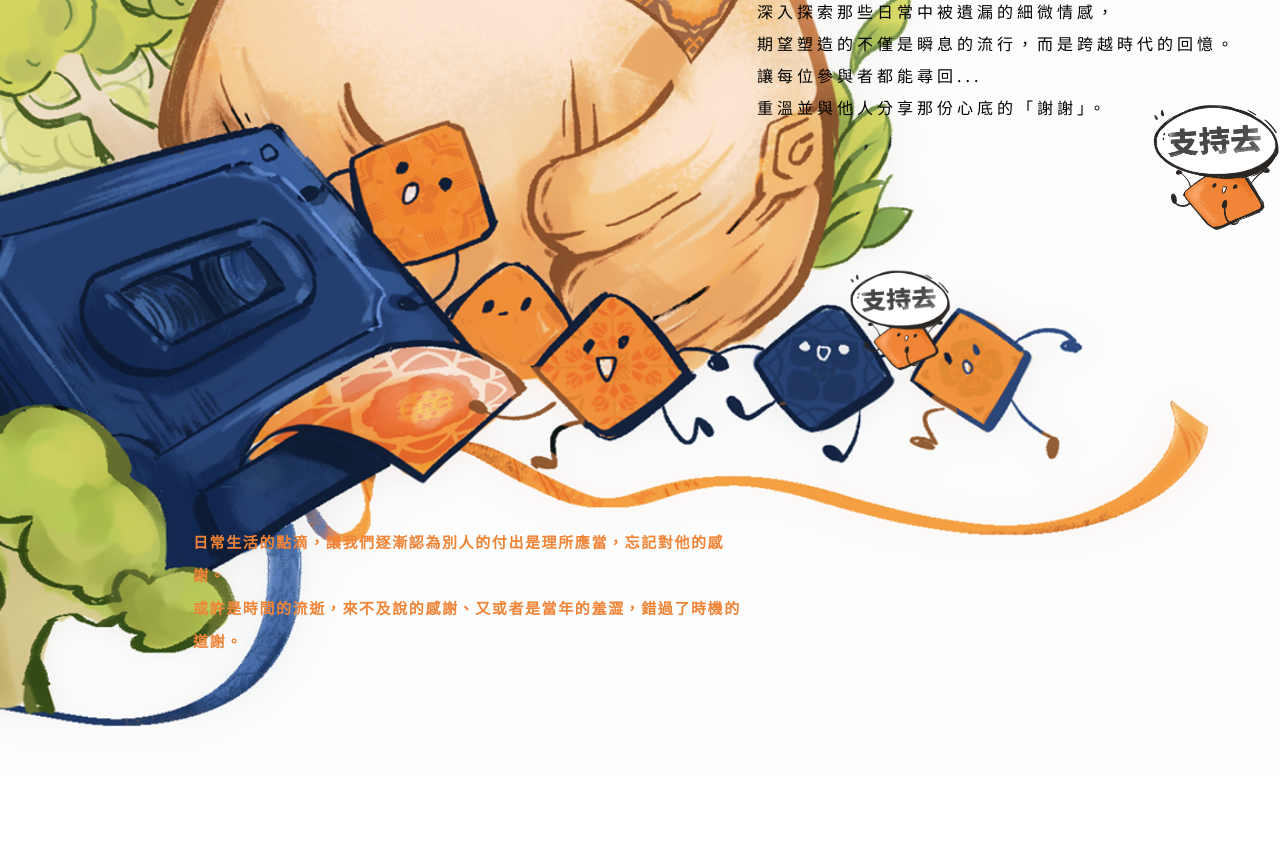
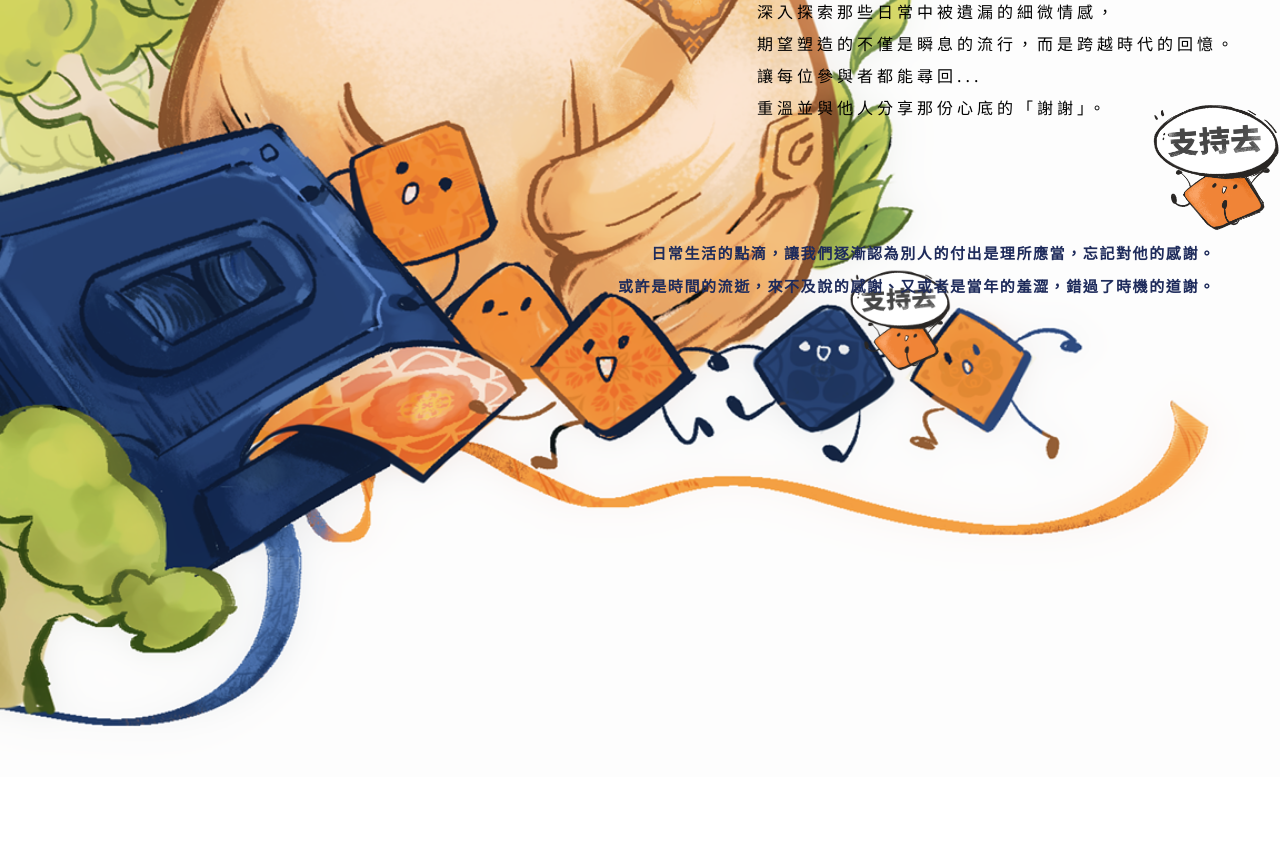
Before and after one commit to Alender777/Shimmer440, a Flask app: page / in a window 1280 px wide. Shown: the part 564-1412 px from the top of the page. Run offline with Flask 3, Linux system fonts and the light colour scheme; some libraries are stand-ins or nearby versions.

Commit message:
modified:   static/css/styeles.css 	modified:   templates/index.html 	modified:   templates/voice.html

```diff
--- a/static/css/styeles.css
+++ b/static/css/styeles.css
@@ -162,17 +162,16 @@ nav {
 }
 
 .banner-p2 {
-    display: grid;
-    grid-area: p2;
-    margin-top: 20%;
-    margin-left: 26%;
-    align-self: center;
+    position: absolute;
+    top: 100%; /* 根據需要調整此值以控制垂直位置 */
+    right: 5%; /* 根據需要調整此值以控制水平位置 */
     line-height: 2.2;
-    color: var(--color-orange);
+    color: var(--color-blue);
     font-weight: 600;
     letter-spacing: 1.6px;
     font-size: 15px;
 }
+
 
 
 /******* activity *******/
--- a/templates/index.html
+++ b/templates/index.html
@@ -64,7 +64,7 @@
       <div class="banner-p1 animate__animated animate__bounce">深入探索那些日常中被遺漏的細微情感，<br>
         期望塑造的不僅是瞬息的流行，而是跨越時代的回憶。<br>
         讓每位參與者都能尋回...<br>重溫並與他人分享那份心底的「謝謝」。</div>
-      <div class="banner-p2 animate__animated animate__lightSpeedInLeft">
+      <div class="banner-p2 animate__animated animate__lightSpeedInLeft" style="text-align: right;">
         日常生活的點滴，讓我們逐漸認為別人的付出是理所應當，忘記對他的感謝。<br>或許是時間的流逝，來不及說的感謝、又或者是當年的羞澀，錯過了時機的道謝。</div>
     </div>
     <!-- activity -->
--- a/templates/voice.html
+++ b/templates/voice.html
@@ -93,7 +93,8 @@
             <input type="button" onclick="startRec()" value="開始錄音">
             <input type="button" onclick="playRec()" value="結束並播放">
             <input type="button" onclick="uploadRec()" value="結束並上傳">
-            <div id="speakcontainer"></div>
+            <div id="recordingMessage"></div>
+            <div id="speakcontainer" style="color: blue;"></div>
             <div id="uploadStatus1"></div>
         </div>
 
@@ -107,7 +108,7 @@
 
             rec.open(function () {
               // Update the message when recording starts
-              document.getElementById('recordingMessage').innerText = '開始錄音中...';
+              document.getElementById('recordingMessage').innerHTML = '<p style="color: blue;">開始錄音中...</p>';
               rec.start();
             }, function (msg, isUserNotAllow) {
               alert((isUserNotAllow ? "使用者拒絕了許可權，" : "") + "無法錄音:" + msg);
```
